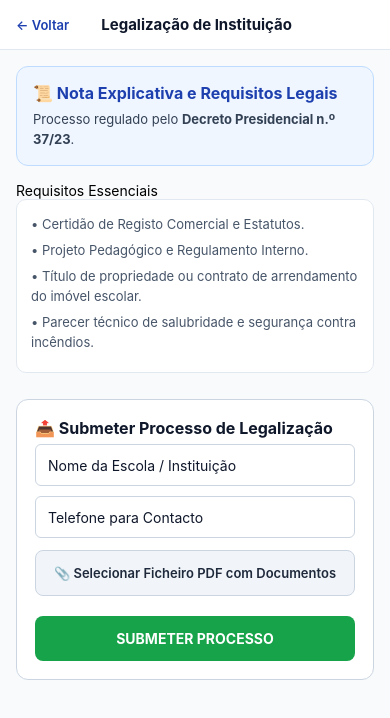
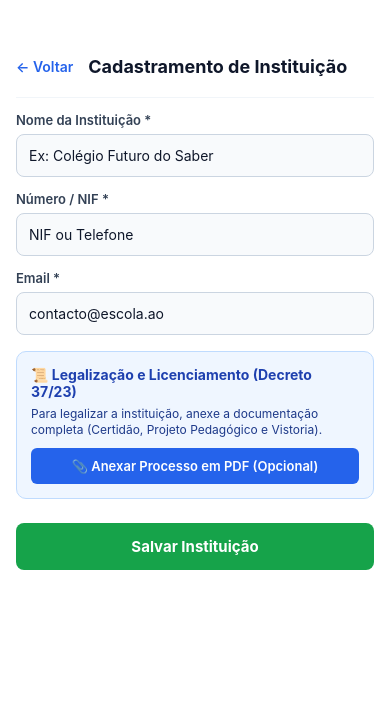
Before and after one commit to lucasbandej-boop/portal-escola-app-, a React Native app: screen / in a window 390 px wide. Both pictures are taken after a click on the element 195 px from the left and 198 px from the top of the page. Shown: the top 718 px of the page. Built offline with nearby package versions, Linux system fonts and the light colour scheme.

Commit message:
Move legalizacao para dentro do cadastramento e limpa o menu da home

```diff
--- a/App.js
+++ b/App.js
@@ -263,123 +263,6 @@ function ModalLogin({ visivel, onClose, onLoginSucesso }) {
   );
 }
 
-// --- TELA DE LEGALIZAÇÃO E LICENCIAMENTO ---
-function TelaLegalizacaoEscola({ onVoltarHome, onIrParaCadastro }) {
-  const [ficheiroPdf, setFicheiroPdf] = useState(null);
-  const [nomeEscola, setNomeEscola] = useState('');
-  const [contacto, setContacto] = useState('');
-  const [loading, setLoading] = useState(false);
-
-  const selecionarPdf = async () => {
-    try {
-      const res = await DocumentPicker.getDocumentAsync({
-        type: 'application/pdf',
-        copyToCacheDirectory: true,
-      });
-
-      if (!res.canceled && res.assets && res.assets.length > 0) {
-        setFicheiroPdf(res.assets[0]);
-        Alert.alert('Ficheiro Anexado', `Documento selecionado: ${res.assets[0].name}`);
-      }
-    } catch (err) {
-      Alert.alert('Erro', 'Não foi possível selecionar o ficheiro PDF.');
-    }
-  };
-
-  const enviarProcesso = async () => {
-    if (!nomeEscola.trim() || !contacto.trim()) {
-      Alert.alert('Atenção', 'Insira o nome da instituição e o contacto telefónico.');
-      return;
-    }
-
-    if (!ficheiroPdf) {
-      Alert.alert('Ficheiro Ausente', 'Por favor, anexe o ficheiro PDF.');
-      return;
-    }
-
-    setLoading(true);
-    try {
-      const { error } = await supabase.from('instituicoes').insert([
-        {
-          nome: nomeEscola.trim(),
-          nif: contacto.trim(),
-          email: 'processo.legalizacao@escola.ao',
-          sobre: JSON.stringify({
-            status_legalizacao: 'Em Análise',
-            ficheiro_nome: ficheiroPdf.name,
-            tamanho_bytes: ficheiroPdf.size
-          })
-        }
-      ]);
-
-      if (error) throw error;
-
-      Alert.alert('Processo Submetido! 🎉', 'Documentação enviada com sucesso para análise.');
-      onIrParaCadastro();
-    } catch (err) {
-      Alert.alert('Erro ao Submeter', err.message || 'Falha ao registar o processo.');
-    } finally {
-      setLoading(false);
-    }
-  };
-
-  return (
-    <View style={{ flex: 1, backgroundColor: '#f8fafc' }}>
-      <View style={styles.topBar}>
-        <TouchableOpacity onPress={onVoltarHome}>
-          <Text style={{ fontSize: 13, color: '#1e40af', fontWeight: '600' }}>← Voltar</Text>
-        </TouchableOpacity>
-        <Text style={{ fontSize: 15, fontWeight: '700', color: '#0f172a' }}>Legalização de Instituição</Text>
-        <View style={{ width: 50 }} />
-      </View>
-
-      <ScrollView style={{ flex: 1, padding: 16 }} contentContainerStyle={{ paddingBottom: 40 }}>
-        <View style={styles.cardNotaLegal}>
-          <Text style={styles.tituloNotaLegal}>📜 Nota Explicativa e Requisitos Legais</Text>
-          <Text style={styles.corpoNotaLegal}>
-            Processo regulado pelo <Text style={{ fontWeight: 'bold' }}>Decreto Presidencial n.º 37/23</Text>.
-          </Text>
-        </View>
-
-        <Text style={styles.secaoFormHeader}>Requisitos Essenciais</Text>
-        <View style={styles.boxRequisitos}>
-          <Text style={styles.itemRequisito}>• Certidão de Registo Comercial e Estatutos.</Text>
-          <Text style={styles.itemRequisito}>• Projeto Pedagógico e Regulamento Interno.</Text>
-          <Text style={styles.itemRequisito}>• Título de propriedade ou contrato de arrendamento do imóvel escolar.</Text>
-          <Text style={styles.itemRequisito}>• Parecer técnico de salubridade e segurança contra incêndios.</Text>
-        </View>
-
-        <View style={styles.boxEnvioPdf}>
-          <Text style={styles.tituloBoxEnvio}>📤 Submeter Processo de Legalização</Text>
-          <TextInput
-            style={styles.input}
-            placeholder="Nome da Escola / Instituição"
-            value={nomeEscola}
-            onChangeText={setNomeEscola}
-          />
-          <TextInput
-            style={[styles.input, { marginTop: 10 }]}
-            placeholder="Telefone para Contacto"
-            keyboardType="phone-pad"
-            value={contacto}
-            onChangeText={setContacto}
-          />
-
-          <TouchableOpacity style={styles.btnSelecionarPdf} onPress={selecionarPdf}>
-            <Text style={styles.txtSelecionarPdf}>
-              {ficheiroPdf ? `📄 ${ficheiroPdf.name}` : '📎 Selecionar Ficheiro PDF com Documentos'}
-            </Text>
-          </TouchableOpacity>
-
-          <TouchableOpacity style={styles.btnEnviarProcesso} onPress={enviarProcesso} disabled={loading}>
-            {loading ? <ActivityIndicator color="#ffffff" /> : <Text style={styles.txtEnviarProcesso}>SUBMETER PROCESSO</Text>}
-          </TouchableOpacity>
-        </View>
-      </ScrollView>
-    </View>
-  );
-}
-
 // --- TELA DEDICADA DE PUBLICIDADES ---
 function TelaQuadroPublicidades({ onVoltarHome, publicidadeLigar }) {
   return (
@@ -399,30 +282,62 @@ function TelaQuadroPublicidades({ onVoltarHome, publicidadeLigar }) {
   );
 }
 
-// --- CADASTRAMENTO DE INSTITUIÇÕES ---
+// --- CADASTRAMENTO DE INSTITUIÇÕES (AGORA COM LEGALIZAÇÃO EMBUTIDA) ---
 function FormCadastramentoInstituicao({ onConcluir, onCancelar }) {
   const [nome, setNome] = useState('');
   const [numeroInst, setNumeroInst] = useState('');
   const [email, setEmail] = useState('');
+  const [ficheiroPdf, setFicheiroPdf] = useState(null);
   const [loading, setLoading] = useState(false);
+
+  const selecionarPdf = async () => {
+    try {
+      const res = await DocumentPicker.getDocumentAsync({
+        type: 'application/pdf',
+        copyToCacheDirectory: true,
+      });
+
+      if (!res.canceled && res.assets && res.assets.length > 0) {
+        setFicheiroPdf(res.assets[0]);
+        Alert.alert('Ficheiro Anexado', `Documento selecionado: ${res.assets[0].name}`);
+      }
+    } catch (err) {
+      Alert.alert('Erro', 'Não foi possível selecionar o ficheiro PDF.');
+    }
+  };
 
   const handleCadastrar = async () => {
     if (!nome.trim() || !numeroInst.trim() || !email.trim()) {
-      Alert.alert('Atenção', 'Preencha os campos obrigatórios.');
+      Alert.alert('Atenção', 'Preencha os campos obrigatórios da instituição.');
       return;
     }
 
     setLoading(true);
-    const { error } = await supabase.from('instituicoes').insert([
-      { nome: nome.trim(), nif: numeroInst.trim(), email: email.trim() }
-    ]);
-    setLoading(false);
+    try {
+      const payload = {
+        nome: nome.trim(),
+        nif: numeroInst.trim(),
+        email: email.trim(),
+      };
 
-    if (error) {
-      Alert.alert('Erro ao Salvar', error.message);
-    } else {
-      Alert.alert('Sucesso', 'Instituição cadastrada com sucesso!');
+      if (ficheiroPdf) {
+        payload.sobre = JSON.stringify({
+          status_legalizacao: 'Em Análise',
+          ficheiro_nome: ficheiroPdf.name,
+          tamanho_bytes: ficheiroPdf.size
+        });
+      }
+
+      const { error } = await supabase.from('instituicoes').insert([payload]);
+
+      if (error) throw error;
+
+      Alert.alert('Sucesso', 'Instituição e processo cadastrados com sucesso!');
       onConcluir();
+    } catch (err) {
+      Alert.alert('Erro ao Salvar', err.message || 'Falha ao guardar os dados.');
+    } finally {
+      setLoading(false);
     }
   };
 
@@ -443,6 +358,20 @@ function FormCadastramentoInstituicao({ onConcluir, onCancelar }) {
 
       <Text style={styles.label}>Email *</Text>
       <TextInput style={styles.input} value={email} onChangeText={setEmail} placeholder="contacto@escola.ao" />
+
+      {/* SECÇÃO INFORMATIVA E DE ENVIOS DE LEGALIZAÇÃO NO PRÓPRIO FORMULÁRIO */}
+      <View style={styles.cardNotaLegal}>
+        <Text style={styles.tituloNotaLegal}>📜 Legalização e Licenciamento (Decreto 37/23)</Text>
+        <Text style={styles.corpoNotaLegal}>
+          Para legalizar a instituição, anexe a documentação completa (Certidão, Projeto Pedagógico e Vistoria).
+        </Text>
+
+        <TouchableOpacity style={styles.btnSelecionarPdf} onPress={selecionarPdf}>
+          <Text style={styles.txtSelecionarPdf}>
+            {ficheiroPdf ? `📄 ${ficheiroPdf.name}` : '📎 Anexar Processo em PDF (Opcional)'}
+          </Text>
+        </TouchableOpacity>
+      </View>
 
       <TouchableOpacity style={styles.btnSalvar} onPress={handleCadastrar} disabled={loading}>
         {loading ? <ActivityIndicator color="#fff" /> : <Text style={styles.txtSalvar}>Salvar Instituição</Text>}
@@ -506,7 +435,7 @@ function TelaConsultaAlunos({ onVoltarHome, onNavegarNovoEstudante }) {
 }
 
 // --- MENU PRINCIPAL (HOME) ---
-function MenuPrincipalHome({ onNavegarCadastramentoInst, onNavegarConsultaAlunos, onNavegarQuadroPub, onNavegarLegalizacao, publicidadeLigar }) {
+function MenuPrincipalHome({ onNavegarCadastramentoInst, onNavegarConsultaAlunos, onNavegarQuadroPub, publicidadeLigar }) {
   return (
     <SafeAreaView style={{ flex: 1, backgroundColor: '#f8fafc' }}>
       <View style={styles.headerRowHome}>
@@ -521,168 +450,162 @@ function MenuPrincipalHome({ onNavegarCadastramentoInst, onNavegarConsultaAlunos
         <Text style={styles.secaoTitulo}>Menu Principal do Sistema</Text>
         <Text style={styles.secaoSubtitulo}>Selecione a opção desejada para navegar:</Text>
 
-        <TouchableOpacity style={styles.cardMenuImageStyle} onPress={onNavegarLegalizacao}>
-          <Text style={styles.cardEmoji}>📜</Text>
-          <Text style={styles.cardMenuTitulo}>Legalização e Licenciamento</Text>
-          <Text style={styles.cardMenuDesc}>
-            Consulte os requisitos do Decreto 37/23 e submeta os documentos em PDF.
-          </Text>
-        </TouchableOpacity>
-
         <TouchableOpacity style={styles.cardMenuImageStyle} onPress={onNavegarCadastramentoInst}>
           <Text style={styles.cardEmoji}>🏫</Text>
           <Text style={styles.cardMenuTitulo}>Cadastramento de Instituições</Text>
           <Text style={styles.cardMenuDesc}>
-            Registe a sua escola para gerir turmas, alunos e professores.
+            Registe a sua instituição de ensino e anexe os documentos de legalização.
           </Text>
         </TouchableOpacity>
 
         <TouchableOpacity style={styles.cardMenuImageStyle} onPress={onNavegarConsultaAlunos}>
-          <Text style={styles.cardEmoji}>🔍</Text>
-          <Text style={styles.cardMenuTitulo}>Consulta de Alunos e Encarregados</Text>
+          <Text style={styles.cardEmoji}>👨‍🎓</Text>
+          <Text style={styles.cardMenuTitulo}>Consulta de Estudantes</Text>
           <Text style={styles.cardMenuDesc}>
-            Consulte o estado de matrícula e dados de estudantes.
+            Pesquise a lista de alunos e gira o corpo discente registado.
           </Text>
         </TouchableOpacity>
 
-        {/* SEGUNDA PARTE: QUADRO DE PUBLICIDADE POSICIONADO NO FUNDO (EM BAIXO) */}
-        <View style={{ marginTop: 12 }}>
-          <CarrosselPublicidades publicidadeLigar={publicidadeLigar} />
-        </View>
+        {/* QUADRO DE PUBLICIDADE ROTATIVO NO RODA PÉ DA HOME */}
+        <CarrosselPublicidades publicidadeLigar={publicidadeLigar} />
       </ScrollView>
     </SafeAreaView>
   );
 }
 
+// --- APP PRINCIPAL ---
 export default function App() {
-  const [tela, setTela] = useState('home');
-  const [loginVisivel, setLoginVisivel] = useState(false);
+  const [telaAtual, setTelaAtual] = useState('home');
+  const [modalLoginVisivel, setModalLoginVisivel] = useState(false);
+  const [usuario, setUsuario] = useState(null);
+
+  const ligarParaSuporte = () => {
+    Linking.openURL('tel:929500600');
+  };
 
   return (
-    <SafeAreaView style={styles.container}>
-      <StatusBar barStyle="dark-content" backgroundColor="#f8fafc" />
+    <View style={{ flex: 1, backgroundColor: '#f8fafc' }}>
+      <StatusBar style="dark" />
 
-      <ModalLogin
-        visivel={loginVisivel}
-        onClose={() => setLoginVisivel(false)}
-        onLoginSucesso={() => setTela('formulario_inst')}
-      />
-
-      {tela === 'home' && (
+      {telaAtual === 'home' && (
         <MenuPrincipalHome
-          onNavegarCadastramentoInst={() => setLoginVisivel(true)}
-          onNavegarConsultaAlunos={() => setTela('consulta_alunos')}
-          onNavegarQuadroPub={() => setTela('quadro_publicidades')}
-          onNavegarLegalizacao={() => setTela('legalizacao')}
-          publicidadeLigar={() => Linking.openURL('tel:929500600')}
+          onNavegarCadastramentoInst={() => setTelaAtual('cadastramento')}
+          onNavegarConsultaAlunos={() => setTelaAtual('consulta_alunos')}
+          onNavegarQuadroPub={() => setTelaAtual('quadro_pub')}
+          publicidadeLigar={ligarParaSuporte}
         />
       )}
 
-      {tela === 'legalizacao' && (
-        <TelaLegalizacaoEscola
-          onVoltarHome={() => setTela('home')}
-          onIrParaCadastro={() => setTela('formulario_inst')}
+      {telaAtual === 'cadastramento' && (
+        <FormCadastramentoInstituicao
+          onConcluir={() => setTelaAtual('home')}
+          onCancelar={() => setTelaAtual('home')}
         />
       )}
 
-      {tela === 'quadro_publicidades' && (
-        <TelaQuadroPublicidades
-          onVoltarHome={() => setTela('home')}
-          publicidadeLigar={() => Linking.openURL('tel:929500600')}
+      {telaAtual === 'consulta_alunos' && (
+        <TelaConsultaAlunos
+          onVoltarHome={() => setTelaAtual('home')}
+          onNavegarNovoEstudante={() => Alert.alert('Aviso', 'Formulário de novo estudante.')}
         />
       )}
 
-      {tela === 'consulta_alunos' && (
-        <TelaConsultaAlunos
-          onVoltarHome={() => setTela('home')}
-          onNavegarNovoEstudante={() => setTela('formulario_inst')}
+      {telaAtual === 'quadro_pub' && (
+        <TelaQuadroPublicidades
+          onVoltarHome={() => setTelaAtual('home')}
+          publicidadeLigar={ligarParaSuporte}
         />
       )}
 
-      {tela === 'formulario_inst' && (
-        <FormCadastramentoInstituicao
-          onConcluir={() => setTela('home')}
-          onCancelar={() => setTela('home')}
-        />
-      )}
-    </SafeAreaView>
+      <ModalLogin
+        visivel={modalLoginVisivel}
+        onClose={() => setModalLoginVisivel(false)}
+        onLoginSucesso={(usr) => setUsuario(usr)}
+      />
+    </View>
   );
 }
 
 const styles = StyleSheet.create({
-  container: { flex: 1, backgroundColor: '#f8fafc' },
-  homeContainer: { flex: 1, backgroundColor: '#f8fafc' },
-
   headerRowHome: {
-    height: 54,
+    flexDirection: 'row',
+    justifyContent: 'space-between',
+    alignItems: 'center',
+    paddingHorizontal: 16,
+    paddingTop: 45,
+    paddingBottom: 15,
     backgroundColor: '#ffffff',
-    flexDirection: 'row',
-    alignItems: 'center',
-    justifyContent: 'space-between',
-    paddingHorizontal: 16,
     borderBottomWidth: 1,
     borderBottomColor: '#e2e8f0'
   },
-  homeTitleHeader: { fontSize: 18, fontWeight: 'bold', color: '#0f172a' },
-  btnHeaderPub: { backgroundColor: '#eff6ff', paddingHorizontal: 12, paddingVertical: 6, borderRadius: 20, borderWidth: 1, borderColor: '#bfdbfe' },
-  txtHeaderPub: { fontSize: 12, fontWeight: 'bold', color: '#1d4ed8' },
-
-  darkModalOverlay: { flex: 1, backgroundColor: 'rgba(10, 15, 26, 0.85)', justifyContent: 'center', paddingHorizontal: 20 },
-  darkModalCard: { backgroundColor: '#172033', borderRadius: 16, padding: 24, borderWidth: 1, borderColor: '#26334d', alignItems: 'center' },
-  darkModalTitle: { fontSize: 22, fontWeight: 'bold', color: '#ffffff', textAlign: 'center', marginBottom: 4 },
-  darkModalSubtitle: { fontSize: 13, color: '#94a3b8', textAlign: 'center', marginBottom: 24 },
-  darkInput: { width: '100%', height: 48, backgroundColor: '#243047', borderRadius: 8, paddingHorizontal: 16, fontSize: 14, color: '#ffffff', marginBottom: 14, borderWidth: 1, borderColor: '#334155' },
-  btnEntrarDark: { width: '100%', height: 48, backgroundColor: '#2563eb', borderRadius: 8, justifyContent: 'center', alignItems: 'center', marginTop: 8, marginBottom: 16 },
-  txtEntrarDark: { color: '#ffffff', fontSize: 14, fontWeight: 'bold' },
-  btnLinkDark: { paddingVertical: 8 },
-  txtLinkDark: { color: '#38bdf8', fontSize: 13, fontWeight: '600' },
-  btnFecharDark: { marginTop: 12, paddingVertical: 6 },
-  txtFecharDark: { color: '#64748b', fontSize: 12 },
-
-  cardNotaLegal: { backgroundColor: '#eff6ff', borderRadius: 12, padding: 16, borderWidth: 1, borderColor: '#bfdbfe', marginBottom: 16 },
-  tituloNotaLegal: { fontSize: 16, fontWeight: 'bold', color: '#1e40af', marginBottom: 6 },
-  corpoNotaLegal: { fontSize: 13, color: '#334155', lineHeight: 20 },
-
-  boxRequisitos: { backgroundColor: '#ffffff', borderRadius: 10, padding: 14, borderWidth: 1, borderColor: '#e2e8f0', marginBottom: 16 },
-  itemRequisito: { fontSize: 13, color: '#475569', lineHeight: 20, marginBottom: 6 },
-
-  boxEnvioPdf: { backgroundColor: '#ffffff', borderRadius: 12, padding: 18, borderWidth: 1, borderColor: '#cbd5e1', marginTop: 10 },
-  tituloBoxEnvio: { fontSize: 16, fontWeight: 'bold', color: '#0f172a', marginBottom: 6 },
-  btnSelecionarPdf: { backgroundColor: '#f1f5f9', paddingVertical: 14, paddingHorizontal: 12, borderRadius: 8, borderWidth: 1, borderColor: '#cbd5e1', alignItems: 'center', marginVertical: 12 },
-  txtSelecionarPdf: { color: '#1e293b', fontWeight: '600', fontSize: 13 },
-  btnEnviarProcesso: { backgroundColor: '#16a34a', paddingVertical: 14, borderRadius: 8, alignItems: 'center', marginTop: 8 },
-  txtEnviarProcesso: { color: '#ffffff', fontWeight: 'bold', fontSize: 14 },
-
-  cardPublicidade: { borderRadius: 16, padding: 16, marginTop: 10, marginBottom: 20, elevation: 3 },
-  badgePatrocinado: { backgroundColor: 'rgba(255, 255, 255, 0.25)', alignSelf: 'flex-start', paddingHorizontal: 10, paddingVertical: 4, borderRadius: 10, marginBottom: 10 },
-  txtBadgePatrocinado: { color: '#ffffff', fontSize: 11, fontWeight: '600' },
-  tituloPublicidade: { fontSize: 18, fontWeight: 'bold', color: '#ffffff', marginBottom: 6 },
-  corpoPublicidade: { fontSize: 13, color: '#e0e7ff', lineHeight: 20, marginBottom: 12 },
-  btnLigarPub: { backgroundColor: 'rgba(255, 255, 255, 0.15)', padding: 10, borderRadius: 10 },
-  rodapePublicidade: { fontSize: 12, color: '#c7d2fe', lineHeight: 16 },
-  telefonePublicidade: { fontSize: 14, fontWeight: 'bold', color: '#fbbf24' },
-
-  secaoTitulo: { fontSize: 20, fontWeight: '800', color: '#1e293b', marginBottom: 2 },
-  secaoSubtitulo: { fontSize: 14, color: '#64748b', marginBottom: 16 },
-
-  cardMenuImageStyle: { backgroundColor: '#ffffff', borderRadius: 16, padding: 18, marginBottom: 14, borderWidth: 1, borderColor: '#e2e8f0', elevation: 2 },
-  cardEmoji: { fontSize: 28, marginBottom: 8 },
-  cardMenuTitulo: { fontSize: 16, fontWeight: '700', color: '#0f172a', marginBottom: 4 },
-  cardMenuDesc: { fontSize: 12, color: '#64748b', lineHeight: 17 },
-
-  inputBusca: { height: 44, borderWidth: 1, borderColor: '#cbd5e1', borderRadius: 8, paddingHorizontal: 14, backgroundColor: '#ffffff', fontSize: 14, color: '#0f172a' },
-  cardConsulta: { backgroundColor: '#ffffff', borderRadius: 8, padding: 14, marginBottom: 10, borderWidth: 1, borderColor: '#e2e8f0' },
-  nomeAlunoConsulta: { fontSize: 15, fontWeight: '700', color: '#0f172a' },
+  homeTitleHeader: { fontSize: 20, fontWeight: 'bold', color: '#0f172a' },
+  btnHeaderPub: { backgroundColor: '#f1f5f9', paddingVertical: 6, paddingHorizontal: 12, borderRadius: 20 },
+  txtHeaderPub: { color: '#1e40af', fontSize: 13, fontWeight: '600' },
+  homeContainer: { flex: 1 },
+  secaoTitulo: { fontSize: 18, fontWeight: 'bold', color: '#0f172a', marginBottom: 4 },
+  secaoSubtitulo: { fontSize: 13, color: '#64748b', marginBottom: 16 },
+  cardMenuImageStyle: {
+    backgroundColor: '#ffffff',
+    borderRadius: 12,
+    padding: 16,
+    marginBottom: 12,
+    borderWidth: 1,
+    borderColor: '#e2e8f0',
+    shadowColor: '#000',
+    shadowOffset: { width: 0, height: 1 },
+    shadowOpacity: 0.05,
+    shadowRadius: 2,
+    elevation: 2
+  },
+  cardEmoji: { fontSize: 24, marginBottom: 8 },
+  cardMenuTitulo: { fontSize: 16, fontWeight: 'bold', color: '#0f172a', marginBottom: 4 },
+  cardMenuDesc: { fontSize: 13, color: '#64748b' },
+  cardPublicidade: { borderRadius: 12, padding: 16, marginTop: 12, marginBottom: 20 },
+  badgePatrocinado: { backgroundColor: 'rgba(255, 255, 255, 0.2)', paddingVertical: 2, paddingHorizontal: 8, borderRadius: 12 },
+  txtBadgePatrocinado: { color: '#ffffff', fontSize: 11, fontWeight: 'bold' },
+  tituloPublicidade: { color: '#ffffff', fontSize: 17, fontWeight: 'bold', marginTop: 10, marginBottom: 6 },
+  corpoPublicidade: { color: '#f8fafc', fontSize: 13, lineHeight: 18 },
+  btnLigarPub: { marginTop: 14, backgroundColor: 'rgba(0, 0, 0, 0.25)', padding: 10, borderRadius: 8 },
+  rodapePublicidade: { color: '#ffffff', fontSize: 12, textAlign: 'center' },
+  telefonePublicidade: { fontWeight: 'bold', color: '#fbbf24', fontSize: 13 },
+  topBar: {
+    flexDirection: 'row',
+    justifyContent: 'space-between',
+    alignItems: 'center',
+    paddingHorizontal: 16,
+    paddingTop: 45,
+    paddingBottom: 15,
+    backgroundColor: '#ffffff',
+    borderBottomWidth: 1,
+    borderBottomColor: '#e2e8f0'
+  },
+  formContainer: { flex: 1, padding: 16, backgroundColor: '#ffffff' },
+  formHeader: { flexDirection: 'row', alignItems: 'center', paddingTop: 40, paddingBottom: 20, borderBottomWidth: 1, borderBottomColor: '#f1f5f9' },
+  btnVoltarHeader: { marginRight: 15 },
+  txtVoltarHeader: { fontSize: 14, color: '#2563eb', fontWeight: '600' },
+  formTitle: { fontSize: 18, fontWeight: 'bold', color: '#0f172a' },
+  label: { fontSize: 13, fontWeight: '600', color: '#334155', marginTop: 14, marginBottom: 6 },
+  input: { backgroundColor: '#f8fafc', borderWidth: 1, borderColor: '#cbd5e1', borderRadius: 8, padding: 12, fontSize: 14, color: '#0f172a' },
+  btnSalvar: { backgroundColor: '#16a34a', padding: 14, borderRadius: 8, alignItems: 'center', marginTop: 24 },
+  txtSalvar: { color: '#ffffff', fontWeight: 'bold', fontSize: 15 },
+  cardNotaLegal: { backgroundColor: '#eff6ff', padding: 14, borderRadius: 10, borderWidth: 1, borderColor: '#bfdbfe', marginTop: 16 },
+  tituloNotaLegal: { fontSize: 14, fontWeight: 'bold', color: '#1e40af', marginBottom: 6 },
+  corpoNotaLegal: { fontSize: 12, color: '#1e3a8a', lineHeight: 16, marginBottom: 10 },
+  btnSelecionarPdf: { backgroundColor: '#2563eb', padding: 10, borderRadius: 6, alignItems: 'center' },
+  txtSelecionarPdf: { color: '#ffffff', fontSize: 13, fontWeight: '600' },
+  inputBusca: { backgroundColor: '#ffffff', borderWidth: 1, borderColor: '#cbd5e1', borderRadius: 8, padding: 10, fontSize: 14 },
+  cardConsulta: { backgroundColor: '#ffffff', padding: 14, borderRadius: 8, marginBottom: 10, borderWidth: 1, borderColor: '#e2e8f0' },
+  nomeAlunoConsulta: { fontSize: 15, fontWeight: 'bold', color: '#0f172a' },
   detalheCurso: { fontSize: 12, color: '#64748b', marginTop: 2 },
-  topBar: { height: 50, backgroundColor: '#ffffff', flexDirection: 'row', alignItems: 'center', justifyContent: 'space-between', paddingHorizontal: 16, borderBottomWidth: 1, borderBottomColor: '#e2e8f0' },
-
-  formContainer: { flex: 1, padding: 20, backgroundColor: '#ffffff' },
-  formHeader: { marginBottom: 15 },
-  btnVoltarHeader: { paddingVertical: 6, marginBottom: 4 },
-  txtVoltarHeader: { color: '#1e40af', fontWeight: '600', fontSize: 13 },
-  formTitle: { fontSize: 18, fontWeight: '700', color: '#0f172a' },
-  label: { fontSize: 12, fontWeight: '600', color: '#334155', marginBottom: 4, marginTop: 10 },
-  input: { height: 42, borderWidth: 1, borderColor: '#cbd5e1', borderRadius: 6, paddingHorizontal: 12, backgroundColor: '#ffffff', fontSize: 14, color: '#0f172a' },
-  btnSalvar: { backgroundColor: '#0f172a', paddingVertical: 14, borderRadius: 8, alignItems: 'center', marginTop: 24, marginBottom: 30 },
-  txtSalvar: { color: '#ffffff', fontWeight: 'bold', fontSize: 15 },
+  darkModalOverlay: { flex: 1, backgroundColor: 'rgba(15, 23, 42, 0.85)', justifyContent: 'center', alignItems: 'center', padding: 20 },
+  darkModalCard: { backgroundColor: '#1e293b', width: '100%', borderRadius: 16, padding: 20, alignItems: 'stretch' },
+  darkModalTitle: { fontSize: 22, fontWeight: 'bold', color: '#ffffff', textAlign: 'center' },
+  darkModalSubtitle: { fontSize: 13, color: '#94a3b8', textAlign: 'center', marginBottom: 20 },
+  darkInput: { backgroundColor: '#0f172a', borderWidth: 1, borderColor: '#334155', borderRadius: 8, padding: 12, color: '#ffffff', marginBottom: 12 },
+  btnEntrarDark: { backgroundColor: '#2563eb', padding: 14, borderRadius: 8, alignItems: 'center', marginTop: 8 },
+  txtEntrarDark: { color: '#ffffff', fontWeight: 'bold', fontSize: 14 },
+  btnLinkDark: { marginTop: 14, alignItems: 'center' },
+  txtLinkDark: { color: '#38bdf8', fontSize: 13 },
+  btnFecharDark: { marginTop: 16, alignItems: 'center' },
+  txtFecharDark: { color: '#64748b', fontSize: 13 }
 });
```
